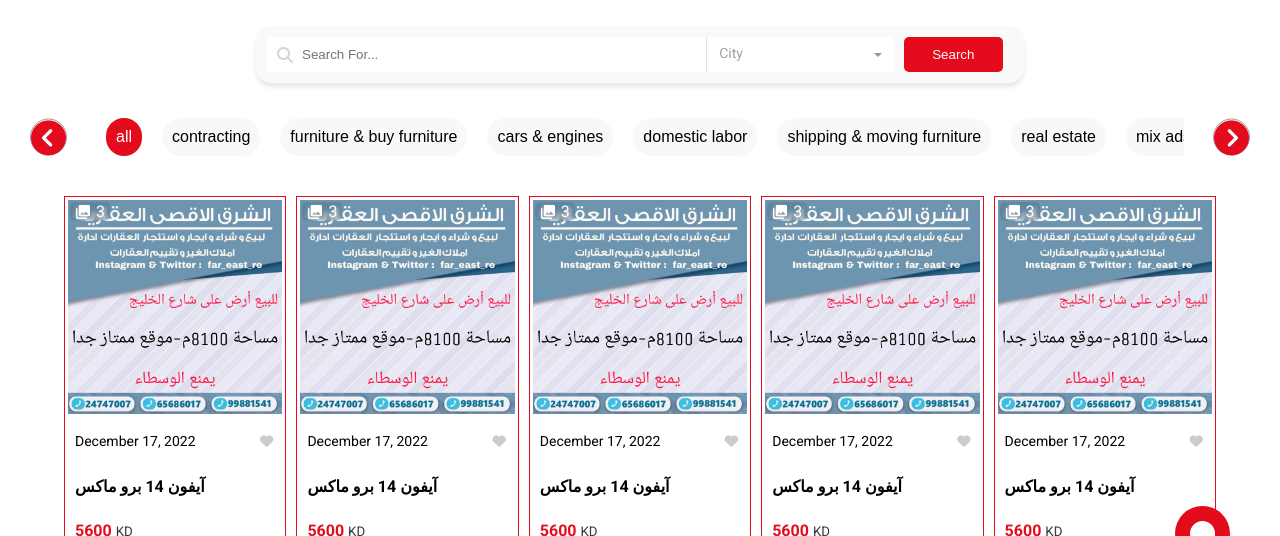
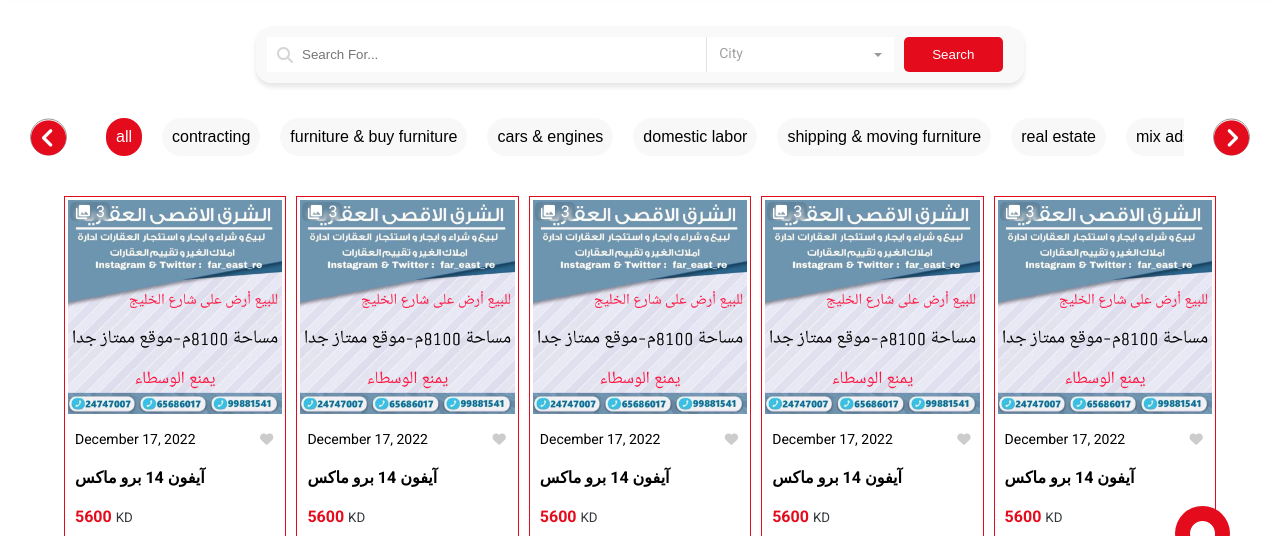
Before and after one commit to Ehab211/waseet, a plain HTML site: page commercialAds.html in a window 1280 px wide. Shown: the part 124-660 px from the top of the page. Drawn offline with Linux system fonts and the light colour scheme.

Commit message:
card title height_25px

```diff
--- a/css/main.css
+++ b/css/main.css
@@ -473,7 +473,7 @@ header .top .icon_smView .notifiction_icon .not-count,
 .CommercialsAdsSlider .autoplayCommercialsAddSlider .CommercialsItem .CommercialsItemContent,
 .commercialtapContent .commercialAdCard .cardItemGridContainer .cardAdItem .stickyItemContent {
     display: grid;
-    grid-auto-rows: minmax(30px, auto);
+    grid-auto-rows: minmax(25px, auto);
     grid-template-areas:
         "Contenttime Contenttime Contenttime favIco"
         "ContentTitle ContentTitle ContentTitle ContentTitle"
```
